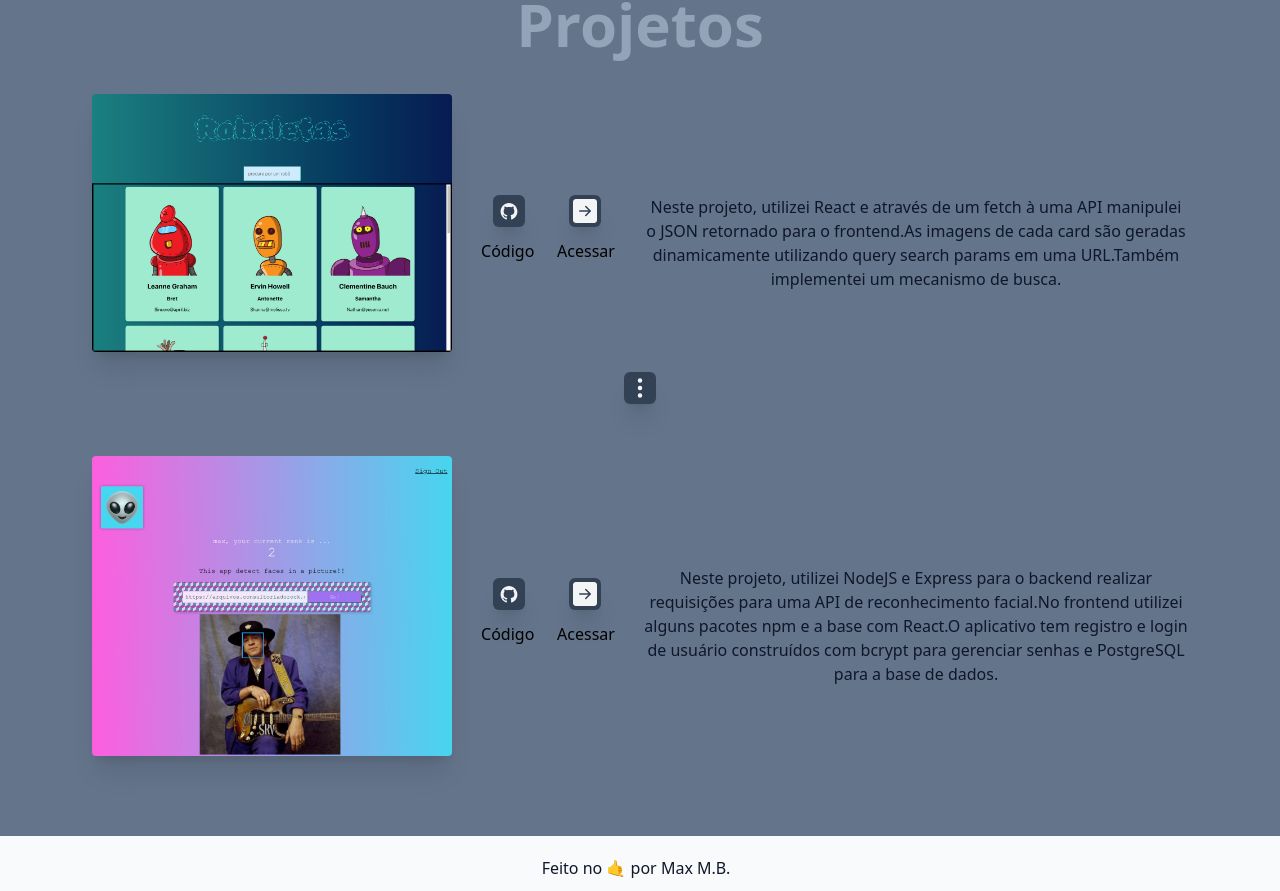
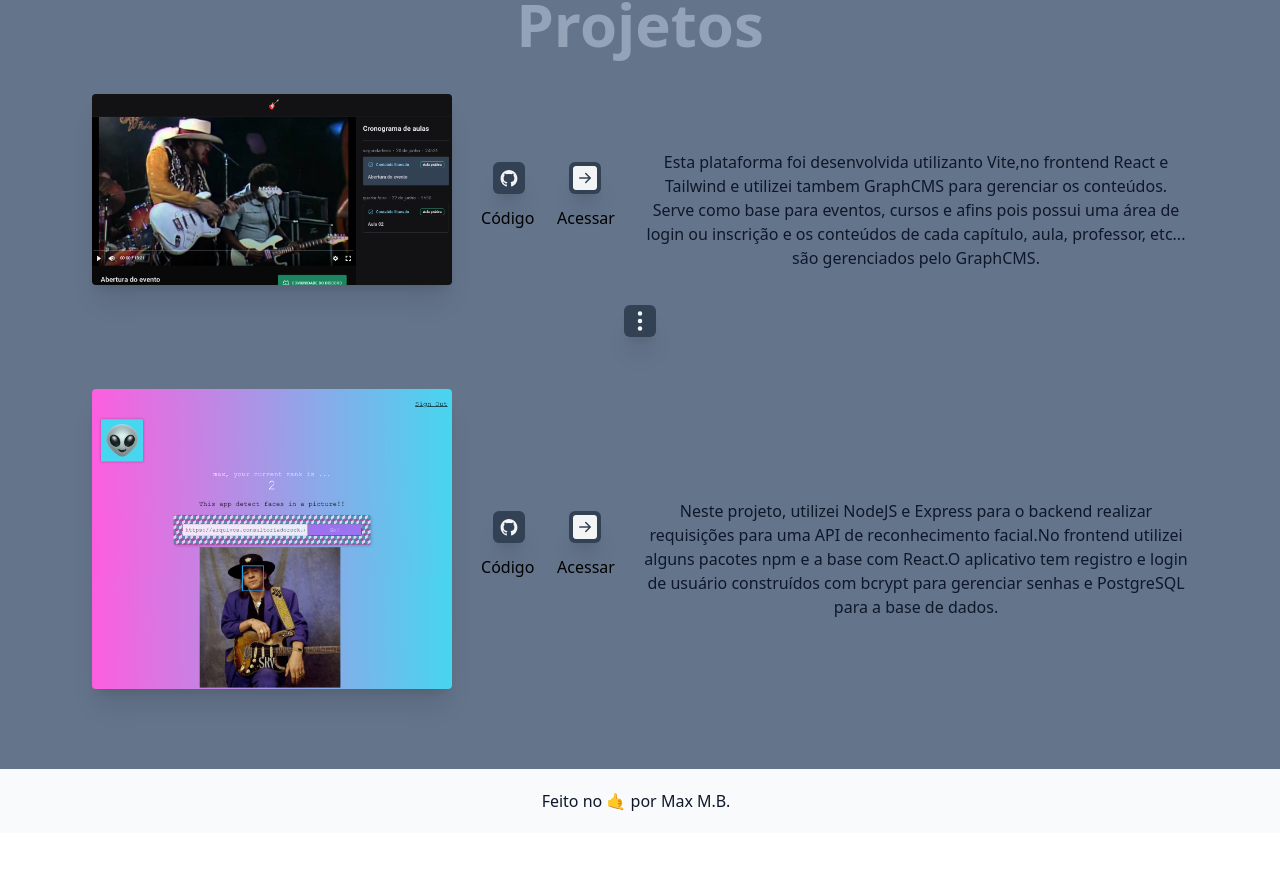
Before and after one commit to MaximilianoMB/portfolio, a Next.js app: page / in a window 1280 px wide. Shown: the part 1322-2213 px from the top of the page. After the commit the page ends 2155 px from the top, so only its background shows below. Built offline with nearby package versions, Linux system fonts and the light colour scheme.

Commit message:
atualizando projetos

```diff
--- a/pages/projetos.js
+++ b/pages/projetos.js
@@ -37,18 +37,19 @@ function projetos(){
                         {/* Botoes */}
                         <div className="flex sm:items-center gap-5 justify-center">
                             <div>
-                                <a target="_blank" href="https://github.com/MaximilianoMB/reactApp">
+                                <a target="_blank" rel="noreferrer" href="https://projeto-plataforma-lyart.vercel.app/">
                                     <DiGithubBadge className="w-8 h-8 bg-slate-700 text-gray-100 m-3 p-1 shadow-xl rounded-md"/>
                                 </a>Código</div>
                             <div>
-                                <a target="_blank" href="https://maximilianomb.github.io/reactApp/">
+                                <a target="_blank" rel="noreferrer" href="https://github.com/MaximilianoMB/projeto-plataforma">
                                     <BsArrowRightSquareFill  className="w-8 h-8 bg-slate-700 text-gray-100 m-3 p-1 shadow-xl rounded-md"/>
                                 </a>Acessar
                             </div>
                         </div>
                         {/* Texto */}
                         <p className="col-span-3 mt-10 justify-center sm:self-center  text-center text-slate-900">
-                            Neste projeto, utilizei React e através de um fetch à uma API manipulei o JSON retornado para o frontend.As imagens de cada card são geradas dinamicamente utilizando query search params em uma URL.Também implementei um mecanismo de busca.
+                        Esta plataforma foi desenvolvida utilizanto Vite,no frontend React e Tailwind e utilizei tambem GraphCMS para gerenciar os conteúdos.
+                        Serve como base para eventos, cursos e afins pois possui uma área de login ou inscrição e os conteúdos de cada capítulo, aula, professor, etc... são gerenciados pelo GraphCMS.
                         </p>
                         <p className="flex sm:col-span-6 justify-center">
                         <BsThreeDotsVertical  className="w-8 h-8 bg-slate-700 text-gray-100 m-3 p-1 shadow-xl rounded-md"/>
@@ -70,11 +71,11 @@ function projetos(){
                         {/* botoes */}
                         <div className="flex sm:items-center gap-5 justify-center">
                             <div>
-                                <a target="_blank" href="https://github.com/MaximilianoMB/rcg-app">
+                                <a target="_blank" rel="noreferrer" href="https://github.com/MaximilianoMB/rcg-app">
                                     <DiGithubBadge className="w-8 h-8 bg-slate-700 text-gray-100 m-3 p-1 shadow-xl rounded-md"/>
                                 </a>Código</div>
                             <div>
-                                <a target="_blank" href="https://rcg-ai.herokuapp.com/">
+                                <a target="_blank" rel="noreferrer" href="https://rcg-ai.herokuapp.com/">
                                     <BsArrowRightSquareFill  className="w-8 h-8 bg-slate-700 text-gray-100 m-3 p-1 shadow-xl rounded-md"/>
                                 </a>Acessar
                             </div>
```
Also changed, not shown: public/images/1.jpeg.
